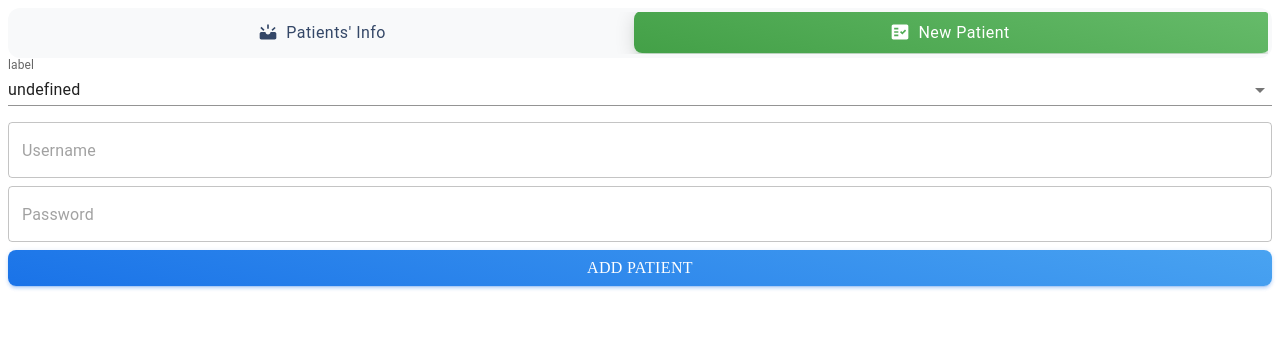
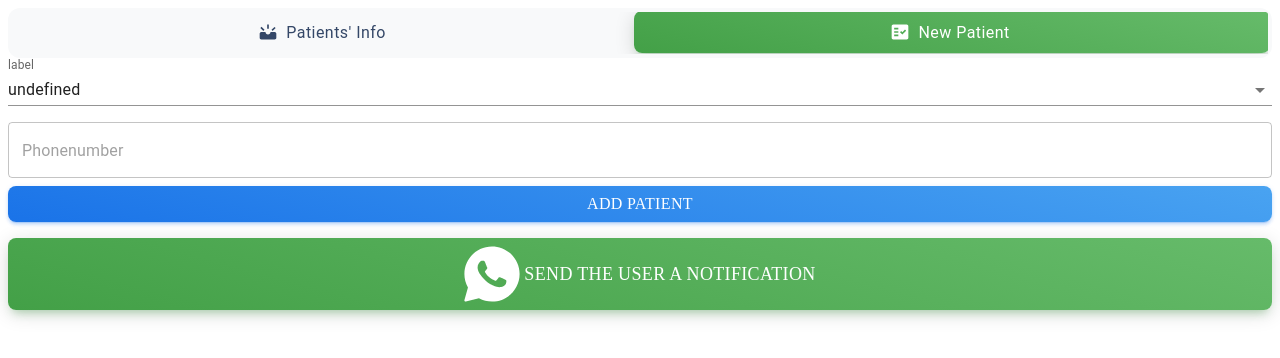
Before and after one commit to TechManTejas/AIPD_App, a React (Create React App) app: page /doctor-dashboard in a window 1280 px wide. Both pictures are taken after a click on the tab "New Patient". Shown: the top 358 px of the page. Built offline with nearby package versions, Linux system fonts and the light colour scheme; no server answers.

Commit message:
whatsapp notification

```diff
--- a/src/pages/DoctorCreatePatient/index.tsx
+++ b/src/pages/DoctorCreatePatient/index.tsx
@@ -2,7 +2,6 @@ import { useEffect, useState } from "react";
 import axios from "axios";
 import { OutlinedInput } from "@mui/material";
 import GradientButton from "../../components/GradientButton";
-import { Select, MenuItem } from '@material-ui/core';
 import DropdownInput from "../../components/DropdownInput";
 
 export const DoctorCreatePatient: React.FC = () => {
@@ -44,6 +43,13 @@ export const DoctorCreatePatient: React.FC = () => {
             });
     }, [])
 
+    function handleClick() {
+        //9423698938
+        const phoneNumber = username;
+        const message = `Hello User, thank you for choosing AIPD. Your exercise plan has been successfully setup by Dr. Siddharth, your login credentials for AIPD_App are:- \n username: ${username} \n password: as3faW`;
+        window.open(`https://wa.me/${phoneNumber}?text=${encodeURIComponent(message)}`);
+    }
+
     return (
         <>
             <DropdownInput
@@ -56,18 +62,18 @@ export const DoctorCreatePatient: React.FC = () => {
                 optionLabel={"name"}
             />
             <div className='space-y-2 my-4'>
-                <OutlinedInput fullWidth placeholder="Username"
+                <OutlinedInput fullWidth placeholder="Phonenumber"
                     value={username}
                     onChange={(e) => {
                         setUsername(e.target.value)
                     }}
                 />
-                <OutlinedInput fullWidth placeholder="Password"
+                {/* <OutlinedInput fullWidth placeholder="Password"
                     value={password}
                     onChange={(e) => {
                         setPassword(e.target.value)
                     }}
-                />
+                /> */}
                 <GradientButton
                     onClick={createNewPatient}
                     varient={"primary"}
@@ -78,6 +84,14 @@ export const DoctorCreatePatient: React.FC = () => {
                     </div>
                 </GradientButton>
             </div>
+            <GradientButton onClick={handleClick}
+                varient={"success"}
+                isFullWidth={true}>
+                <img alt="Chat on WhatsApp" src="WhatsAppButtonGreenLarge.svg" />
+                <div className="text-lg m-0.5">
+                    SEND THE USER A NOTIFICATION
+                </div>
+            </GradientButton>
         </>
     )
 }
```
Also changed, not shown: public/WhatsAppButtonGreenLarge.svg (added).
